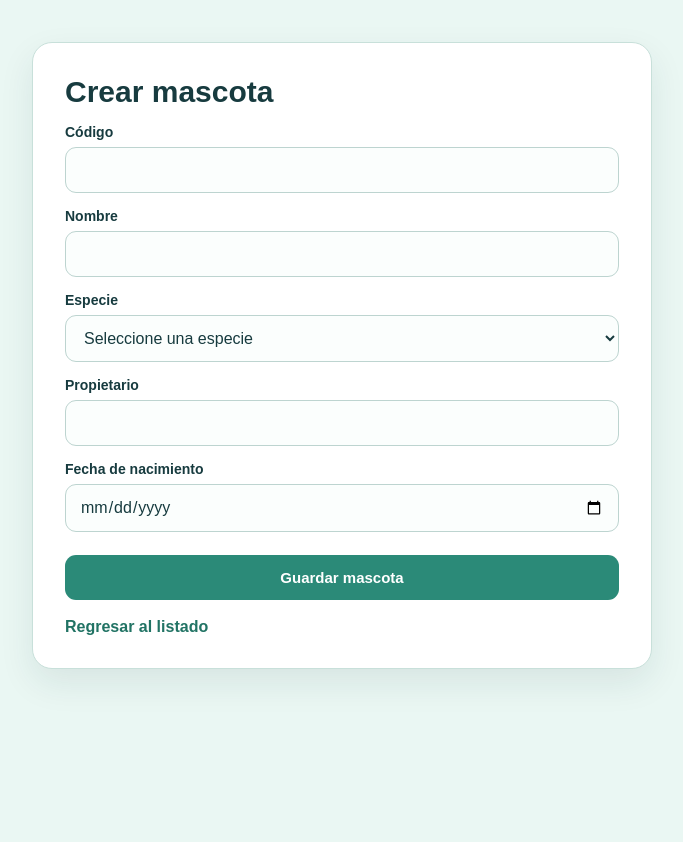
After one commit to emanuel2004ramirez/ejercicios-crud-laravel, a Laravel app: page /mascotas/create in a window 1280 px wide. The commit adds this page. Shown: the whole page, without its empty margins (298-981 px from the left). Run offline with Laravel 12, Linux system fonts and the light colour scheme; a user stored in the database is signed in; data comes from the database, SQL or seed files in the repository.

Commit message:
Agragar registros mascotas

```diff
--- a/mascotas/app/Http/Controllers/MascotaController.php
+++ b/mascotas/app/Http/Controllers/MascotaController.php
@@ -3,6 +3,8 @@
 namespace App\Http\Controllers;
 
 use App\Models\Mascota;
+use Illuminate\Http\Request;
+use Illuminate\Validation\Rule;
 
 class MascotaController extends Controller
 {
@@ -12,4 +14,37 @@ class MascotaController extends Controller
 
         return view('mascota.index', compact('mascotas'));
     }
+
+    public function create()
+    {
+        return view('mascota.create');
+    }
+
+    public function store(Request $request)
+    {
+        $datos = $request->validate([
+            'codigo' => ['required', 'string', 'unique:mascotas,codigo'],
+            'nombre' => ['required', 'string', 'max:80'],
+            'especie' => ['required', Rule::in(['perro', 'gato', 'otro'])],
+            'propietario' => ['required', 'string', 'max:100'],
+            'fecha_nacimiento' => ['required', 'date', 'before_or_equal:today'],
+        ], [
+            'codigo.required' => 'El código es obligatorio.',
+            'codigo.unique' => 'El código ya está registrado.',
+            'nombre.required' => 'El nombre es obligatorio.',
+            'nombre.max' => 'El nombre no puede tener más de 80 caracteres.',
+            'especie.required' => 'La especie es obligatoria.',
+            'especie.in' => 'La especie seleccionada no es válida.',
+            'propietario.required' => 'El propietario es obligatorio.',
+            'propietario.max' => 'El propietario no puede tener más de 100 caracteres.',
+            'fecha_nacimiento.required' => 'La fecha de nacimiento es obligatoria.',
+            'fecha_nacimiento.date' => 'La fecha de nacimiento no es válida.',
+            'fecha_nacimiento.before_or_equal' => 'La fecha de nacimiento no puede ser futura.',
+        ]);
+
+        Mascota::create($datos);
+
+        return redirect()->route('mascota.index')
+            ->with('success', 'Mascota creada correctamente.');
+    }
 }
--- a/mascotas/resources/views/layouts/app.blade.php
+++ b/mascotas/resources/views/layouts/app.blade.php
@@ -87,6 +87,10 @@
         .barra { display: flex; justify-content: space-between; align-items: center; gap: 16px; margin-bottom: 24px; }
         .barra h1 { margin: 0; }
         .salir { color: #217364; font-weight: bold; text-decoration: none; }
+        .acciones-superiores { display: flex; align-items: center; gap: 14px; }
+        .boton-enlace { display: inline-block; padding: 11px 16px; border-radius: 10px; color: white; background: #2b8a78; font-weight: bold; text-decoration: none; }
+        .boton-enlace:hover { background: #217364; }
+        .mensaje { padding: 13px 16px; margin-bottom: 18px; border-radius: 10px; color: #17604f; background: #d9f3eb; }
         .tabla-contenedor { overflow-x: auto; border: 1px solid #c8e0da; border-radius: 16px; background: white; box-shadow: 0 14px 35px rgba(23, 59, 63, .09); }
         table { width: 100%; border-collapse: collapse; }
         th, td { padding: 14px 16px; border-bottom: 1px solid #e1eeeb; text-align: left; white-space: nowrap; }
@@ -94,6 +98,11 @@
         tbody tr:last-child td { border-bottom: 0; }
         tbody tr:hover { background: #f3fbf8; }
         .especie { text-transform: capitalize; }
+        .formulario-card { width: min(620px, calc(100% - 32px)); margin: 42px auto; padding: 32px; border: 1px solid #c8e0da; border-radius: 20px; background: white; box-shadow: 0 14px 35px rgba(23, 59, 63, .09); }
+        .formulario-card h1 { margin-top: 0; }
+        .formulario-card select { width: 100%; padding: 13px 14px; border: 1px solid #bdd4d0; border-radius: 11px; outline: none; font: inherit; color: #173b3f; background: #fbfefd; }
+        .formulario-card select:focus { border-color: #2b8a78; box-shadow: 0 0 0 3px #d8f1ea; }
+        .regresar { display: inline-block; margin-top: 18px; color: #217364; font-weight: bold; text-decoration: none; }
         @media (max-width: 480px) {
             .login-card { padding: 28px 22px; border-radius: 18px; }
             h1 { font-size: 26px; }
--- /dev/null
+++ b/mascotas/resources/views/mascota/create.blade.php
@@ -0,0 +1,43 @@
+@extends('layouts.app')
+
+@section('contenido')
+    <main class="formulario-card">
+        <h1>Crear mascota</h1>
+
+        @if ($errors->any())
+            <ul class="errores">
+                @foreach ($errors->all() as $error)
+                    <li>{{ $error }}</li>
+                @endforeach
+            </ul>
+        @endif
+
+        <form action="{{ route('mascota.store') }}" method="POST">
+            @csrf
+
+            <label for="codigo">Código</label>
+            <input id="codigo" name="codigo" value="{{ old('codigo') }}" required>
+
+            <label for="nombre">Nombre</label>
+            <input id="nombre" name="nombre" maxlength="80" value="{{ old('nombre') }}" required>
+
+            <label for="especie">Especie</label>
+            <select id="especie" name="especie" required>
+                <option value="">Seleccione una especie</option>
+                <option value="perro" @selected(old('especie') === 'perro')>Perro</option>
+                <option value="gato" @selected(old('especie') === 'gato')>Gato</option>
+                <option value="otro" @selected(old('especie') === 'otro')>Otro</option>
+            </select>
+
+            <label for="propietario">Propietario</label>
+            <input id="propietario" name="propietario" maxlength="100" value="{{ old('propietario') }}" required>
+
+            <label for="fecha_nacimiento">Fecha de nacimiento</label>
+            <input id="fecha_nacimiento" type="date" name="fecha_nacimiento" max="{{ date('Y-m-d') }}" value="{{ old('fecha_nacimiento') }}" required>
+
+            <button type="submit">Guardar mascota</button>
+        </form>
+
+        <a class="regresar" href="{{ route('mascota.index') }}">Regresar al listado</a>
+    </main>
+@endsection
--- a/mascotas/routes/web.php
+++ b/mascotas/routes/web.php
@@ -14,6 +14,10 @@ Route::post('/login', [LoginController::class, 'store'])->name('login.store');
 Route::middleware(['auth'])->group(function () {
     Route::get('/mascotas', [MascotaController::class, 'index'])
         ->name('mascota.index');
+    Route::get('/mascotas/create', [MascotaController::class, 'create'])
+        ->name('mascota.create');
+    Route::post('/mascotas', [MascotaController::class, 'store'])
+        ->name('mascota.store');
 
     Route::get('/logout', [LoginController::class, 'destroy'])->name('logout');
 });
```
Also changed, not shown: mascotas/resources/views/mascota/index.blade.php (+8 -1 lines).
